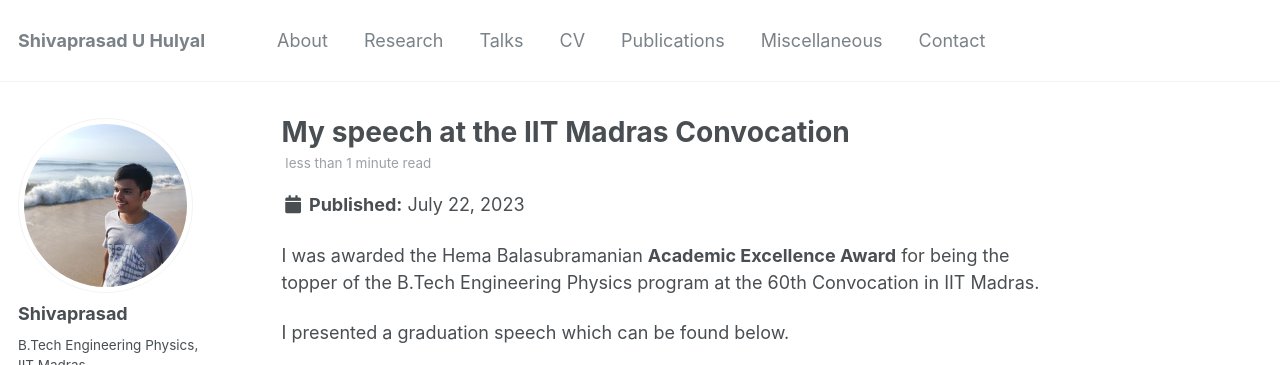
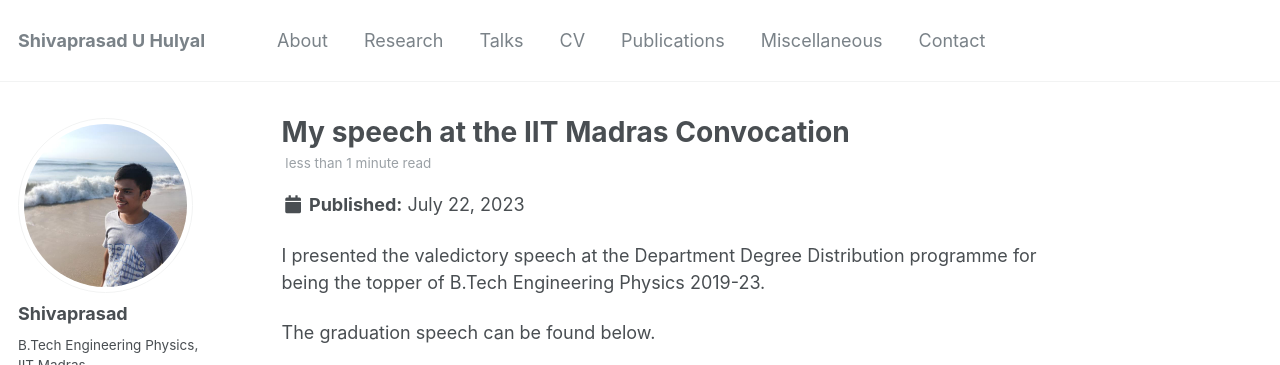
Before and after one commit to shivaprasaduh/shivaprasaduh.github.io, a Jekyll site: the page built from _posts/2023-07-22-blog-post-2.md, in a window 1280 px wide and 900 px high, cut to the strip 0-365 px from the top of the window. Built offline with Jekyll 4.4.1, drawn with Linux system fonts in a browser that asks for light colours.

Commit message:
CV_update

```diff
--- a/_posts/2023-07-22-blog-post-2.md
+++ b/_posts/2023-07-22-blog-post-2.md
@@ -7,8 +7,8 @@ tags:
   - Graduation
   - Topper of B.Tech Engineering Physics
 ---
-I was awarded the Hema Balasubramanian **Academic Excellence Award** for being the topper of the B.Tech Engineering Physics program at the 60th Convocation in IIT Madras.
+I presented the valedictory speech at the Department Degree Distribution programme for being the topper of B.Tech Engineering Physics 2019-23.
 
-I presented a graduation speech which can be found below.
+The graduation speech can be found below.
 
 <iframe width="420" height="315" src="https://www.youtube.com/embed/Zp-qjMfIGgo" frameborder="0" allow="autoplay; encrypted-media" allowfullscreen></iframe>
```
Also changed, not shown: 4 other files.
